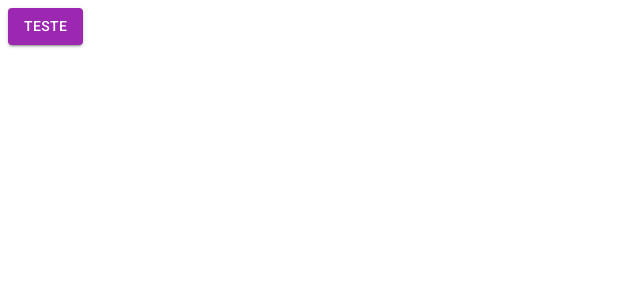
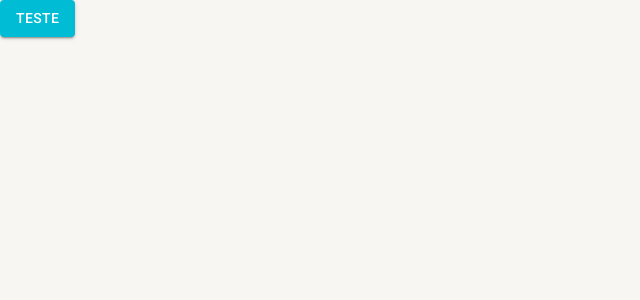
Before and after one commit to fabioindaiatuba/material-ui-teste, a React (Create React App) app: page /pagina-inicial in a window 1280 px wide. Shown: the top 300 px of the page, without its empty margins (0-640 px from the left). Built offline with nearby package versions, Linux system fonts and the light colour scheme.

Commit message:
Aula 06 - Criado temas e troca de temas

```diff
--- a/public/index.html
+++ b/public/index.html
@@ -20,7 +20,7 @@
       href="https://fonts.googleapis.com/icon?family=Material+Icons"
     />
   </head>
-  <body>
+  <body style="margin: 0; padding: 0">
     <noscript
       >Você precisa do javasript habilitado para rodar a aplicação</noscript
     >
--- a/src/App.tsx
+++ b/src/App.tsx
@@ -1,11 +1,14 @@
 import { BrowserRouter } from "react-router-dom";
 
 import { AppRoutes } from "./routes";
+import { AppThemeProvider } from "./shared/contexts/ThemeContext";
 
 export const App = () => {
   return (
-    <BrowserRouter>
-      <AppRoutes />
-    </BrowserRouter>
+    <AppThemeProvider>
+      <BrowserRouter>
+        <AppRoutes />
+      </BrowserRouter>
+    </AppThemeProvider>
   );
 };
--- a/src/routes/index.tsx
+++ b/src/routes/index.tsx
@@ -1,13 +1,15 @@
 import { Button } from "@mui/material";
 import { Navigate, Route, Routes } from "react-router-dom";
+import { useAppThemeContext } from "../shared/contexts/ThemeContext";
 
 export const AppRoutes = () => {
+  const { toggleTheme } = useAppThemeContext();
   return (
     <Routes>
       <Route
         path="/pagina-inicial"
         element={
-          <Button variant="contained" color="secondary">
+          <Button variant="contained" color="secondary" onClick={toggleTheme}>
             Teste
           </Button>
         }
--- a/src/shared/contexts/ThemeContext.tsx
+++ b/src/shared/contexts/ThemeContext.tsx
@@ -1,5 +1,12 @@
-import { createContext } from "react";
-import { ThemeProvider } from "@mui/material";
+import {
+  createContext,
+  useCallback,
+  useContext,
+  useMemo,
+  useState,
+} from "react";
+import { Box, ThemeProvider } from "@mui/material";
+
 import { DarkTheme, LightTheme } from "./../themes";
 
 interface IThemeContextData {
@@ -7,12 +14,44 @@
   toggleTheme: () => void;
 }
 
+interface IAppThemeProviderProps {
+  children?: React.ReactNode;
+}
+
 const ThemeContext = createContext({} as IThemeContextData);
 
-export const AppThemeProvider: React.ReactNode = ({ children }) => {
+export const useAppThemeContext = () => {
+  return useContext(ThemeContext);
+};
+
+export const AppThemeProvider: React.FC<IAppThemeProviderProps> = ({
+  children,
+}) => {
+  const [themeName, setThemeName] = useState<"light" | "dark">("light");
+
+  const toggleTheme = useCallback(() => {
+    setThemeName((oldThemeName) =>
+      oldThemeName === "light" ? "dark" : "light"
+    );
+  }, []);
+
+  const theme = useMemo(() => {
+    if (themeName === "light") return LightTheme;
+
+    return DarkTheme;
+  }, [themeName]);
+
   return (
     <ThemeContext.Provider value={{ themeName, toggleTheme }}>
-      <ThemeProvider theme={DarkTheme}>{children}</ThemeProvider>
+      <ThemeProvider theme={theme}>
+        <Box
+          width="100vw"
+          height="100vh"
+          bgcolor={theme.palette.background.default}
+        >
+          {children}
+        </Box>
+      </ThemeProvider>
     </ThemeContext.Provider>
   );
 };
```
